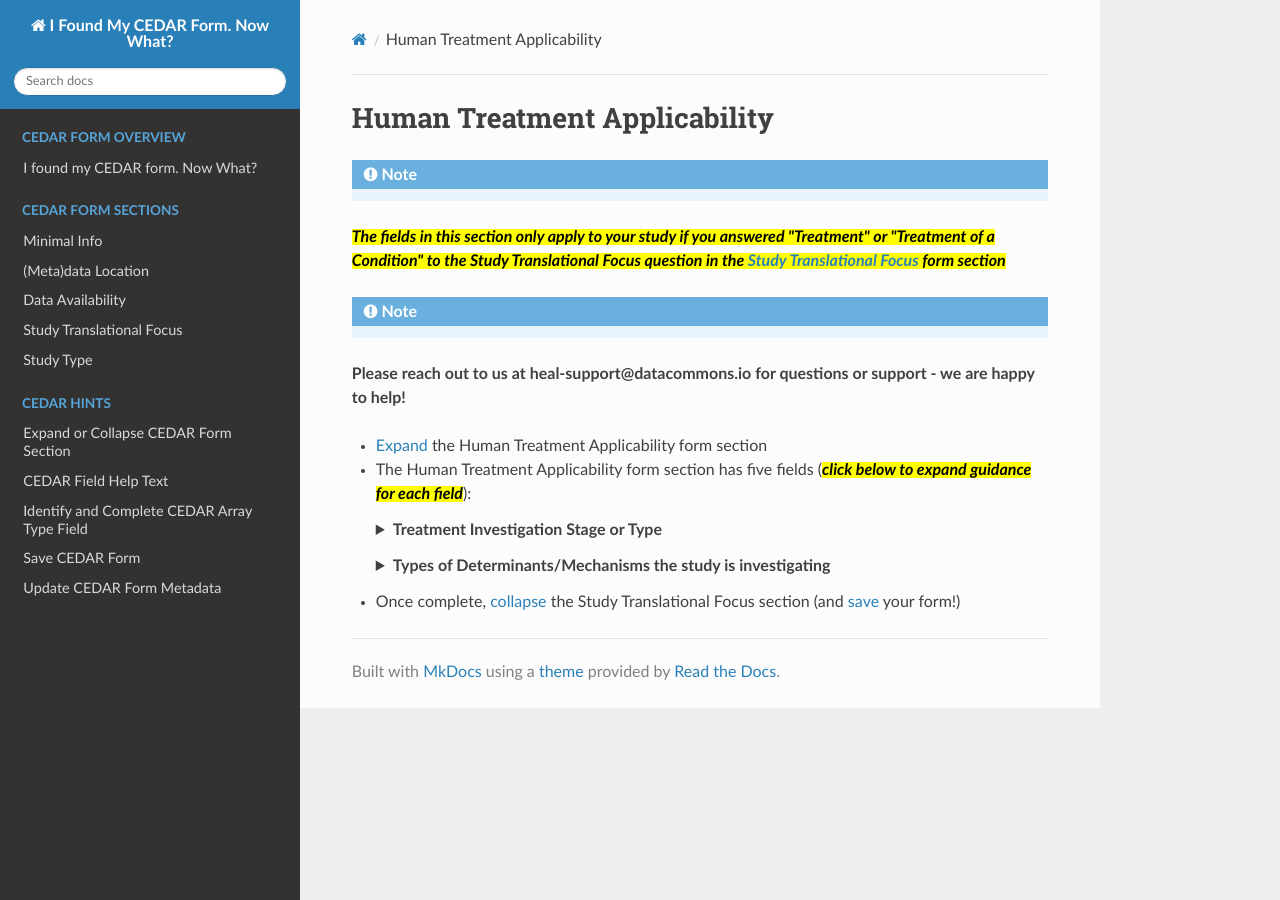
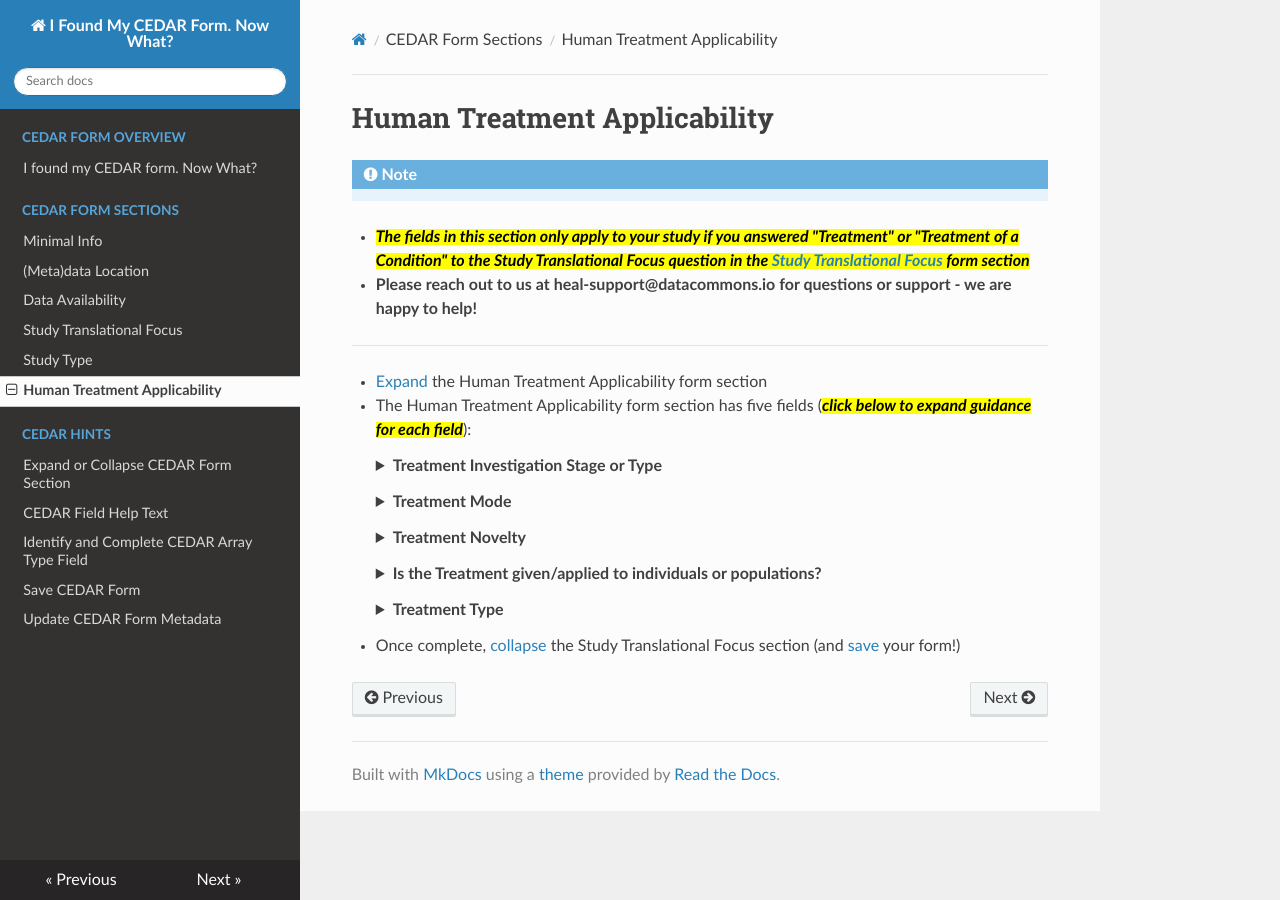
Before and after one commit to HEAL/cedar-form-docs, an MkDocs documentation site: the page built from docs/human-treatment-applicability.md, in a window 1280 px wide. Built offline with MkDocs 1.6.1, drawn with Linux system fonts in a browser that asks for light colours; nearby versions of some CDN libraries.

Commit message:
update human treatment applicability page and add to config

```diff
--- a/docs/human-treatment-applicability.md
+++ b/docs/human-treatment-applicability.md
@@ -1,10 +1,11 @@
 # Human Treatment Applicability
 
 !!! note
-<mark>**The fields in this section only apply to your study if you answered "Treatment" or "Treatment of a Condition" to the Study Translational Focus question in the [Study Translational Focus](study-translational-focus.md) form section**</mark>
+* <mark>**The fields in this section only apply to your study if you answered "Treatment" or "Treatment of a Condition" to the Study Translational Focus question in the [Study Translational Focus](study-translational-focus.md) form section**</mark>
 
-!!! note
-**Please reach out to us at heal-support@datacommons.io for questions or support - we are happy to help!**
+* **Please reach out to us at heal-support@datacommons.io for questions or support - we are happy to help!**
+
+****
 
 * [Expand](expand-or-collapse-cedar-form-section.md) the Human Treatment Applicability form section
 * The Human Treatment Applicability form section has five fields (<mark>click below to expand guidance for each field</mark>):
@@ -12,54 +13,133 @@
     <details><summary>**Treatment Investigation Stage or Type**</summary><blockquote>
 
     <details><summary>**How to answer**</summary><blockquote>
+        This field allows selection of a multiple answers from a limited set of possible answers. Please select all that apply. Possible answers are "Target Discovery","Target Mechanism", "Treatment Discovery", "Treatment Mechanism", "Treatment Efficacy", "Differential Treatment Efficacy", "Treatment Implementation", and "Treatment Availability or Accessibility". Examples of studies that would select each of these options:
         <ul>
-        <li> This field allows selection of a multiple answers from a limited set of possible answers. Please select all that apply. Possible answers are "Target Discovery","Target Mechanism", "Treatment Discovery", "Treatment Mechanism", "Treatment Efficacy", "Differential Treatment Efficacy", "Treatment Implementation", and "Treatment Availability or Accessibility".
+        <li> **Target discovery:**
         </li>
-        <li> In the case of <u>human subjects studies</u>, a Condition-focused study might look like an observational prospective cohort study following developmental markers in babies exposed to opioids in utero from birth through adolesence; a Treatment-focused study might look like a randomized control trial testing efficacy of a novel non-opioid drug for pain versus status quo use of an opioid drug. In the case of <u>basic science or non-human subjects studies</u>, a Condition-focused study might look like a biochemical study investigating the molecular mechanisms of cell signalling in pain/nociception; a Treatment-focused study might look a small molecule screen to discover chemical drugs that activate or deactivate a molecular target involved in opioid-addictive or overdose pathways.
+        <li> **Target mechanism:**
+        </li>
+        <li> **Treatment discovery:**
+        </li>
+        <li> **Treatment mechanism:**
+        </li>
+        <li> **Treatment efficacy:**
+        </li>
+        <li> **Treatment implementation:**
+        </li>
+        <li>  **Treatment availability or accessibility:**
+        </li>
+        </ul>
     </blockquote></details>
     <details><summary>**How this field will be used**</summary><blockquote>
-        The values from this field will likely be available as an "Advanced Search" filter on the HEAL Platform Discovery page. As noted above, we expect that folks from a wide variety of roles coming to the HEAL Platform (HEAL Platform users) will often be looking for studies, study data, and study-generated knowledge in a condition- or treatment-focused manner; They will want to find studies, study data, and study-generated knowledge that allow them to better study and/or understand 1) a human opoid or pain condition and/or 2) treatments, interventions, or solutions at the individual or community level that address human opioid or pain conditions. We expect that identification of your study as either Condition- or Treatment-focused will allow Platform users to quickly filter down to the broad type of study, study data, or study-generated knowledge in which they are most interested
+        The values from this field will likely be available as an "Advanced Search" filter on the HEAL Platform Discovery page, and will allow Platform users to quickly filter down to the broad type of study, study data, or study-generated knowledge in which they are most interested. **Examples include:**
+        <ul>
+        <li> **Specifically looking for target discovery:** I'm a pharma company scientist with capacity to do high throughput screens for drug library impact on a target of interest and I want to be up on the research and discovery of novel targets for pain or opioid use treatment so that I can think about designing a screen to figure out how to drug those targets; I'm a local public health official or politician looking to implement some policies or resources to address the problem of opioid use relapse in my community and want to see if there are specific social or mental/behavioral determinants that have been identified as good targets for intervention to prevent opioid use relapse.
+        </li>
+        <li> **Specifically looking for target mechanism:** I'm a researcher pain researcher doing target mechanism research for a specific target biomolecule - I want to see if anyone else is doing research on this mechanism that I can learn from, or using assays that I can adopt in my own target mechanism research; I'm a pharma company scientist - preliminary research to drug one target has failed due to unacceptable toxicity and I want to understand more about the original biomolecule target mechanism to see if there is another possible biomolecule target in the original target mechanism pathway that I can attempt to drug instead with acceptable toxicitiy levels
+        </li>
+        <li> **Specifically looking for treatment discovery:** I'm a family memnber of a person with OUD - my family member is allergic to methadone and has trouble remembering to take a daily pill of buprenorphine to keep their OUD in remission and I want to see what research is being done to develop new treatments for OUD that might work better for my family member; I'm a clinician treating pain or OUD patients - I want to keep up on the latest research into treatments relevant to my patient population so that I can make sure to get my patients access to the best treatment for them in a timely manner
+        </li>
+        <li> **Specifically looking for treatment mechanism:** I'm a pain or OUD patient - my doctor prescribed a new medication for my condition and I'm curious about how it works; I'm a clinician - I want to keep up to date on the research around the treatments I prescribe to my patients in order to understand who a specific treatment may work best for or whether there might be contraindications for example due to drug interactions; I'm a researcher at a pharma company and want to keep up to date on the research of how a drug at my or a competitor pharma company works to think about developing new drugs or formulations of the same drug that may yield increased efficacy and/or decreased side-effects
+        </li>
+        <li> **Specifically looking for treatment efficacy:** I'm a pain or opioid use patient and I heard about a novel treatment for my condition - I want to see if there are any studies looking at the efficacy of this novel treatment, maybe even differential efficacy to see if it might be particularly effective/ineffective for me; I'm a researcher trying to collate all of the evidence available on a specific treatment/intervention efficacy for a meta-analysis
+        </li>
+        <li> **Specifically looking for treatment implementation:** I'm a clinician or administrator at a clinic or jail facility - I want to implement a specific intervention protocol for prevention of opioid overdose at my facility and I want to see if there's information about how best to implement this protocol
+        </li>
+        <li>  **Specifically looking for treatment availability or accessibility:** I'm a pain or opioid use patient and I want to find substance use treatment facilities near me that also offer a specific type of treatment (e.g. MAT with buprenorphine); I'm a researcher who wants to understand the impact of treatment/intervention availability or accessibility on uptake and efficacy of the treatment or to use the relative availability or non-availability of a treatment across locations to design a natural experiment examining the efficacy of that treatment
+        </li>
+        </ul>
     </blockquote></details>
     </blockquote></details>
 
 
-    <details><summary>**Types of Determinants/Mechanisms the study is investigating**</summary><blockquote>
+    <details><summary>**Treatment Mode**</summary><blockquote>
 
     <details><summary>**How to answer**</summary><blockquote>
+        This field allows selection of a multiple answers from a limited set of possible answers. Please select all that apply. Possible answers are "Preventive","Therapeutic", "Harm Reduction". Examples of studies that would select each of these options:
         <ul>
-        <li> This field allows selection of multiple answers from a limited set of possible answers. Please choose all that apply.Possible answers are "Biology and Health", "Mental Health", "Social Determinants", and "Public Attitudes or Stigma".
+        <li> **Preventive:**
         </li>
-        <li> If your study is <u>**Condition-focused**</u>, think about what types of determinants or mechanisms of the human opioid or pain condition you are investigating:
-            <ul>
-            <li> a study focused on molecular or biophysical mechanism of bodily injury and pain perception would select "Biology and Health"
-            </li>
-            <li> an observational study measuring the incidence and timing of onset of rumination and other anxiety or depressive symptoms/states in patients that do or do not transition from acute to chronic pain would select "Mental Health"
-            </li>
-            <li> if the same study also measures items such as income and education level, family support, access to healthcare and food, etc. then they would ALSO select "Social Determinants"
-            </li>
-            <li> if the same study also measures items such as the individual's perceived level of stigma from friends/family/employers around their pain experience they they would also select "Public Attitudes or Stigma"
-            </li>
-            <li> a survey study of a random sample of Americans asking these individuals about their own attitudes towards individuals with opioid use disorder would select "Public Attitudes or Stigma"; they may also select "Social Determinants" (since public attitudes and stigma are a subset of all social determinants)
-            </li>
-            </ul>
+        <li> **Therapeutic:**
         </li>
-        <li> If your study is <u>**Treatment-focused**</u>, think about the mechanism of the treatment, intervention or solution you are investigating:
-            <ul>
-            <li> a small molecule screen study looking for drugs that inhibit a novel protein target in the opioid reward pathway as a possible drug candidate to treat opioid use disorder, or a study investigating efficacy of a drug or surgical procedure to treat chronic back pain, would select "Biology and Health"
-            </li>
-            <li> a study investigating relative efficacy of group therapy versus one-on-one therapy to prevent opioid use relapse would select "Mental Health"
-            </li>
-            <li> a study investigating efficacy of providing individuals with a history of opioid use who are leaving jail with either medication for opioid use disorder (MOUD) alone or MOUD plus supports such as housing, food, and education/employment assistance would select "Biology and Health" AND "Social Determinants"
-            </li>
-            <li> a study investigating efficacy of a community-level communications campaign focused on a central message of opioid use disorder as a disease of health condition to change publica attitudes/reduce stigma towards individuals with opioid use disorder would select "Public Attitudes or Stigma"
-            </li>
-            </ul>
+        <li> **Harm Reduction:**
         </li>
         </ul>
     </blockquote></details>
     <details><summary>**How this field will be used**</summary><blockquote>
-        The values from this field will likely be available as an "Advanced Search" filter on the HEAL Platform Discovery page. Platform users looking for information about treatments for a human opioid use or pain condition may specifically be interested in a certain type of treatment mode and can use this field to filter down to the studies in which they are most interested; A patient with opioid use disorder may want to specifically look for something like a mental health intervention/treatment because they are reluctant to use medication to treat their condition, or they are in a rehab facility that does not allow medication (filter on value "Mental Health"); A pain clinician who has historically treated patients with opioid drugs and seen some patients become addicted may specifically want to look for information on any non-opioid drugs for treating pain (filter on value "Biology and Health"); A public health official in an area with high rates of opioid overdose despite high naloxone availability might suspect that social determinants (e.g. attitudes/stigma, lack of communication/education, lack of transportation to distribution centers, etc.) are playing a role in low uptake/effective use of naloxone to prevent overdoses (filter on value "Social Determinants"). Filtering on this field will allow Platform users to quickly filter down to the broad type of study, study data, or study-generated knowledge in which they are most interested
+        The values from this field will likely be available as an "Advanced Search" filter on the HEAL Platform Discovery page, and will allow Platform users to quickly filter down to the broad type of study, study data, or study-generated knowledge in which they are most interested. **Examples include:**
+        <ul>
+        <li> **Specifically looking for preventive:**
+        </li>
+        <li> **Specifically looking for therapeutic:**
+        </li>
+        <li> **Specifically looking for harm reduction:**
+        </li>
+        </ul>
     </blockquote></details>
     </blockquote></details>
 
+    <details><summary>**Treatment Novelty**</summary><blockquote>
+
+    <details><summary>**How to answer**</summary><blockquote>
+        This field allows selection of a multiple answers from a limited set of possible answers. Please select all that apply. Possible answers are "Novel","Novel, added to established","Established","Established, used in novel population, setting or combination". Examples of studies that would select each of these options:
+        <ul>
+        <li> **Novel:**
+        </li>
+        <li> **Novel, added to established:**
+        </li>
+        <li> **Established:**
+        </li>
+        <li> **Established, used in novel population, setting or combination:**
+        </li>
+        </ul>
+    </blockquote></details>
+    <details><summary>**How this field will be used**</summary><blockquote>
+        The values from this field will likely be available as an "Advanced Search" filter on the HEAL Platform Discovery page, and will allow Platform users to quickly filter down to the broad type of study, study data, or study-generated knowledge in which they are most interested. **Examples include:**
+        <ul>
+        <li> **Specifically looking for novel:**
+        </li>
+        <li> **Specifically looking for novel, added to established:**
+        </li>
+        <li> **Specifically looking for established:**
+        </li>
+        <li> **Specifically looking for established, used in novel population, setting or combination:**
+        </li>
+        </ul>
+    </blockquote></details>
+    </blockquote></details>
+
+    <details><summary>**Is the Treatment given/applied to individuals or populations?**</summary><blockquote>
+
+    <details><summary>**How to answer**</summary><blockquote>
+        This field allows selection of a multiple answers from a limited set of possible answers. Please select all that apply. Possible answers are "Individual","Population". Examples of studies that would select each of these options:
+        <ul>
+        <li> **Individual:**
+        </li>
+        <li> **Population:**
+        </li>
+        </ul>
+    </blockquote></details>
+    <details><summary>**How this field will be used**</summary><blockquote>
+        The values from this field will likely be available as an "Advanced Search" filter on the HEAL Platform Discovery page, and will allow Platform users to quickly filter down to the broad type of study, study data, or study-generated knowledge in which they are most interested. **Examples include:**
+        <ul>
+        <li> **Specifically looking for individual:**
+        </li>
+        <li> **Specifically looking for population:**
+        </li>
+        </ul>
+    </blockquote></details>
+    </blockquote></details>
+
+    <details><summary>**Treatment Type**</summary><blockquote>
+
+    <details><summary>**How to answer**</summary><blockquote>
+        This field allows selection of a multiple answers from a limited set of possible answers. Please select all that apply.
+    </blockquote></details>
+    <details><summary>**How this field will be used**</summary><blockquote>
+        The values from this field will likely be available as an "Advanced Search" filter on the HEAL Platform Discovery page, and will allow Platform users to quickly filter down to the broad type of study, study data, or study-generated knowledge in which they are most interested. **Examples include:**
+    </blockquote></details>
+    </blockquote></details>
+
+
 * Once complete, [collapse](expand-or-collapse-cedar-form-section.md) the Study Translational Focus section (and [save](save-cedar-form.md) your form!)
--- a/mkdocs.yml
+++ b/mkdocs.yml
@@ -8,6 +8,7 @@ nav:
       - Data Availability: data-availability.md
       - Study Translational Focus: study-translational-focus.md
       - Study Type: study-type.md
+      - Human Treatment Applicability: human-treatment-applicability.md
     - CEDAR Hints:
       - Expand or Collapse CEDAR Form Section: expand-or-collapse-cedar-form-section.md
       - CEDAR Field Help Text: cedar-field-help-text.md
```
Also changed, not shown: docs/index.md (+1 -1 lines).
